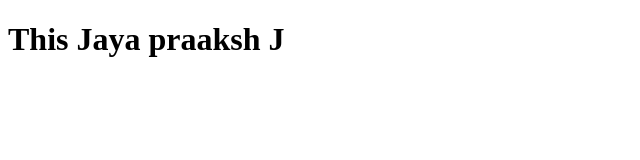
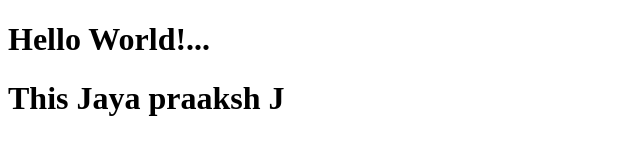
Before and after one commit to JPrakash15/Frontend-Mentor-Challenges, a plain HTML site: page index.html in a window 1280 px wide. Shown: the whole page, without its empty margins (0-640 px from the left). Drawn offline with Linux system fonts and the light colour scheme.

Commit message:
h1 added

```diff
--- a/index.html
+++ b/index.html
@@ -6,6 +6,7 @@
     <title>Document</title>
 </head>
 <body>
+    <h1>Hello World!...</h1>
     <h1>This Jaya praaksh J</h1>
 </body>
 </html>
```
